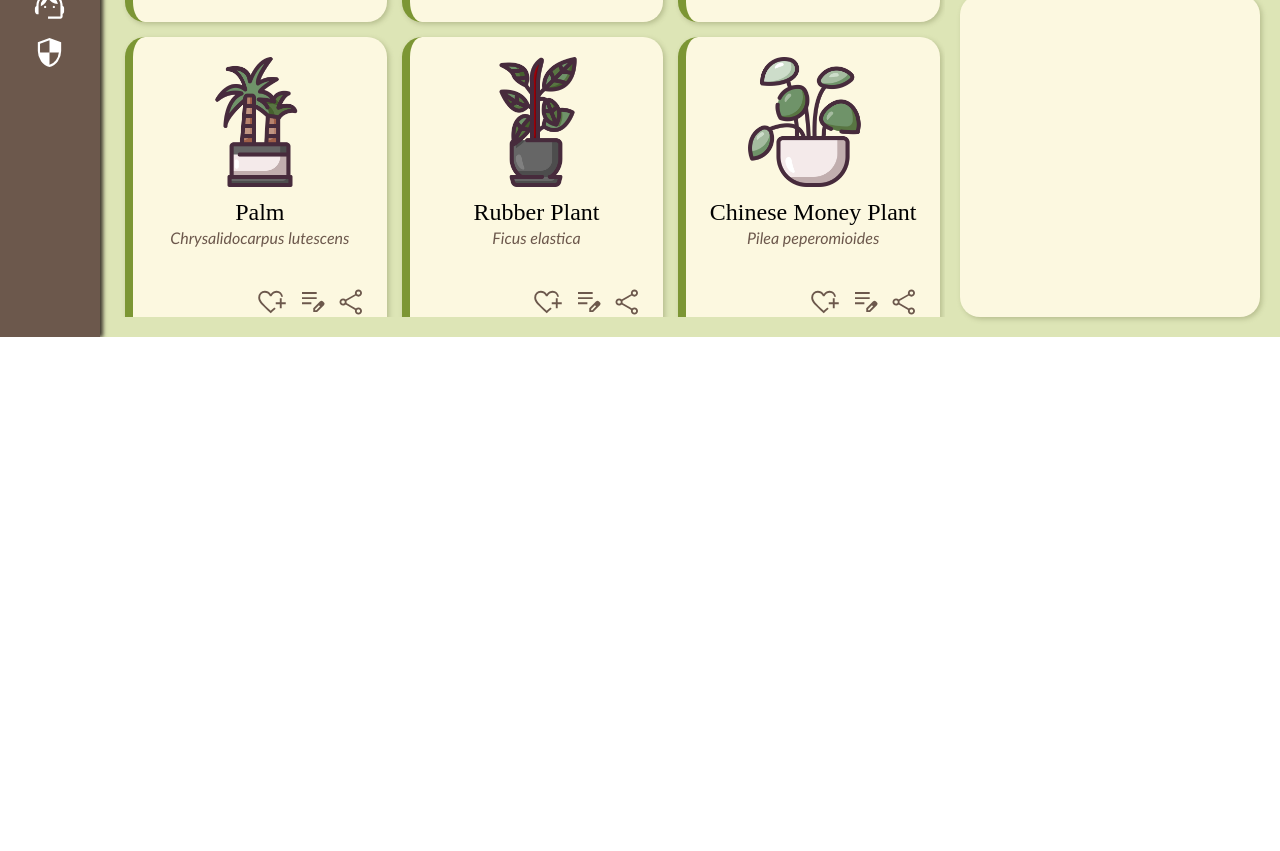
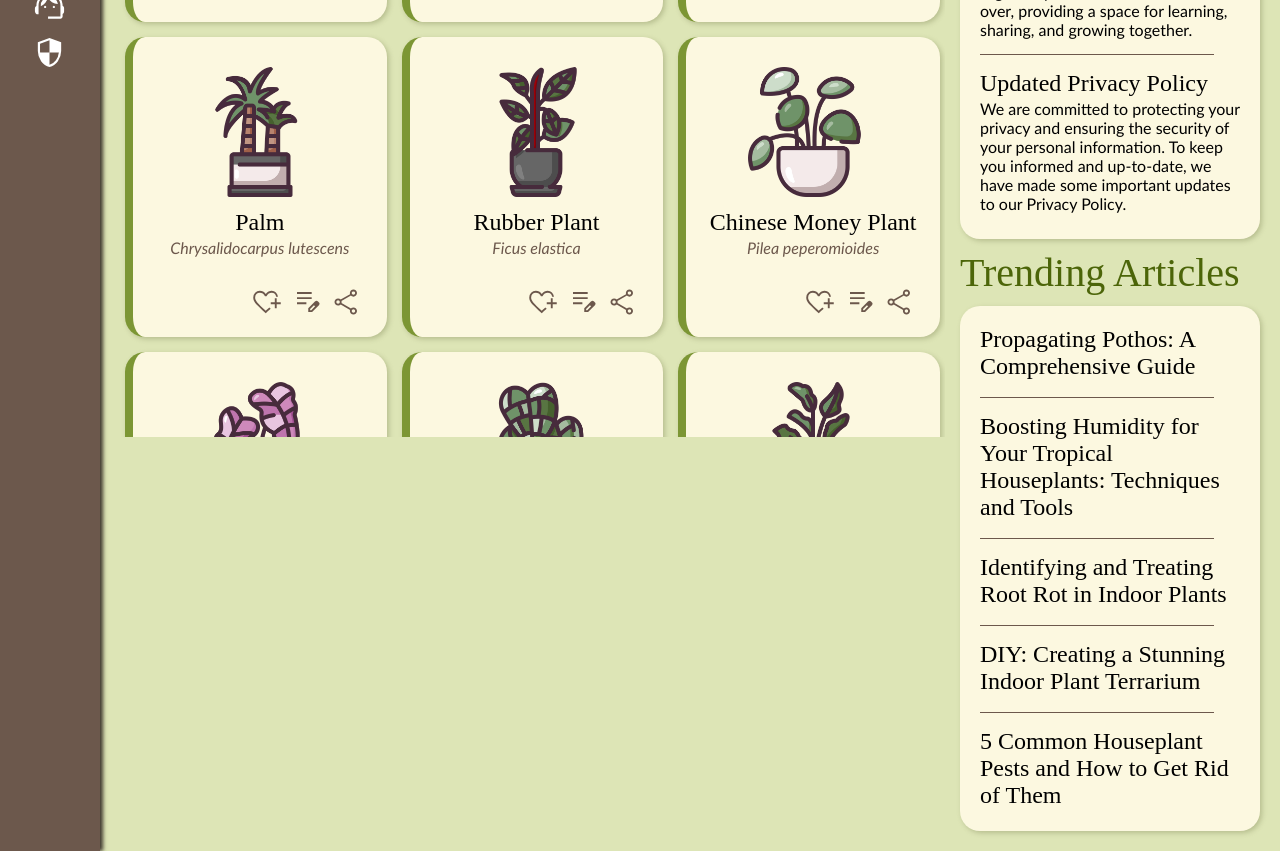
Before and after one commit to vrindabajaj/admin-dashboard, a plain HTML site: page index.html in a window 1280 px wide. Shown: the part 538-1389 px from the top of the page. Before the commit the page ends 875 px from the top, so only its background shows below. Drawn offline with Linux system fonts and the light colour scheme; a web font is replaced by a local one.

Commit message:
Add text to feed section

```diff
--- a/index.html
+++ b/index.html
@@ -180,9 +180,34 @@
             </div>
             <div class="feed">
                 <div class="section-title">Announcements</div>
-                <div class="card announcements"></div>
+                <div class="card announcements">
+                    <div class="announcement">
+                        <p class="headline">Site Maintenance</p>
+                        <p class="content">We hope you are enjoying your time on The Sprout Spot. To continue providing you with the best possible experience, we will be performing scheduled maintenance on our site.</p>
+                      </div>
+                      <div class="line"></div>
+                      <div class="announcement">
+                        <p class="headline">Community Share Day</p>
+                        <p class="content">We are excited to announce our upcoming Community Day! This special event is designed to bring together plant enthusiasts from all over, providing a space for learning, sharing, and growing together.</p>
+                      </div>
+                      <div class="line"></div>
+                      <div class="announcement">
+                        <p class="headline">Updated Privacy Policy</p>
+                        <p class="content">We are committed to protecting your privacy and ensuring the security of your personal information. To keep you informed and up-to-date, we have made some important updates to our Privacy Policy.</p>
+                      </div>
+                </div>
                 <div class="section-title">Trending Articles</div>
-                <div class="card articles"></div>
+                <div class="card articles">
+                    <div class="title">Propagating Pothos: A Comprehensive Guide</div>
+                    <div class="line"></div>
+                    <div class="title">Boosting Humidity for Your Tropical Houseplants: Techniques and Tools</div>
+                    <div class="line"></div>
+                    <div class="title">Identifying and Treating Root Rot in Indoor Plants</div>
+                    <div class="line"></div>
+                    <div class="title">DIY: Creating a Stunning Indoor Plant Terrarium</div>
+                    <div class="line"></div>
+                    <div class="title">5 Common Houseplant Pests and How to Get Rid of Them</div>
+                </div>
             </div>
         </div>
     </div>
--- a/styles.css
+++ b/styles.css
@@ -145,12 +145,6 @@ button {
     gap: 15px;
 }
 
-.feed {
-    display: grid;
-    grid-template-rows: auto 4fr auto 6fr;
-    gap: 10px;
-}
-
 .collection {
     display: grid;
     grid-template-rows: 50px auto;
@@ -164,7 +158,7 @@ button {
     grid-template-rows: repeat(auto-fill, 300px);
     grid-auto-rows: 300px;
     gap: 15px;
-    max-height: 75vh;
+    max-height: 90vh;
     overflow-y: auto;
 }
 
@@ -176,11 +170,11 @@ button {
     background-color: var(--card-colour);
     border-radius: 20px;
     box-shadow: 2px 2px 5px 0px #8f95677d;
+    padding: 20px;
 }
 
 .plant {
     border-left: 0.5em solid var(--accent-colour);
-    padding: 10px;
     display: flex;
     flex-direction: column;
     justify-content: space-between;
@@ -200,7 +194,7 @@ button {
 }
 
 .icons {
-    margin: 10px;
+    margin: 0px 5px;
     display: flex;
     gap: 10px;
     align-self: end;
@@ -223,3 +217,35 @@ button {
     text-align: center;
     color: var(--sidebar-colour);
 }
+
+.feed {
+    display: grid;
+    grid-template-rows: auto 1fr auto 1fr;
+    gap: 10px;
+}
+
+.articles, .announcements {
+    display: flex;
+    flex-direction: column;
+    gap: 15px;
+    justify-content: center;
+}
+
+.headline, .title {
+    font-family: var(--primary-font);
+    font-size: 1.5rem;
+    margin-bottom: 2px;
+}
+
+.content {
+    font-family: var(--secondary-font);
+    text-overflow: ellipsis;
+    font-size: 1em;
+}
+
+.line {
+    width: 90%;
+    height: 1px;
+    background: var(--sidebar-colour);
+    justify-self: center;
+}
```
